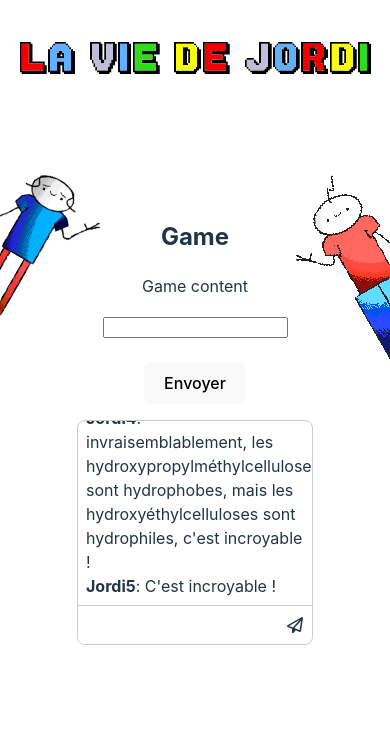
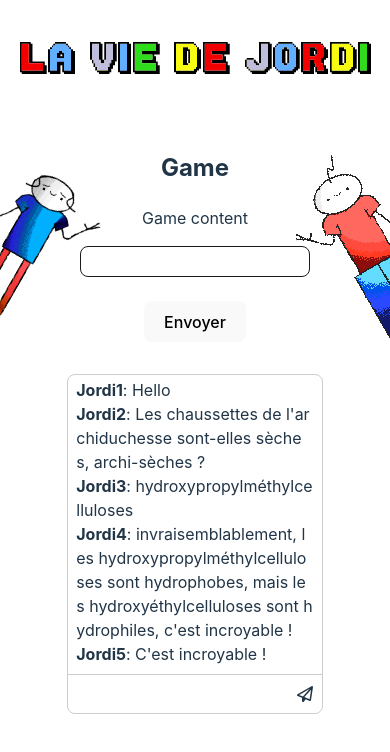
Before and after one commit to Anxton/laviedejordi, a React (Vite) app: page / in a window 390 px wide. Both pictures are taken after typing "Sample" into the empty fields and a click on the button "Envoyer". Shown: the top 752 px of the page. Built offline with nearby package versions, Linux system fonts and the light colour scheme.

Commit message:
style: Update CSS to improve layout and responsiveness

```diff
--- a/src/App.css
+++ b/src/App.css
@@ -1,4 +1,6 @@
 :root {
+  height: 100dvh;
+  width: 100%;
   font-family: Inter, system-ui, Avenir, Helvetica, Arial, sans-serif;
   line-height: 1.5;
   font-weight: 400;
@@ -15,11 +17,10 @@
 }
 
 body {
+  height: 100%;
+  width: 100%;
   margin: 0;
-  display: flex;
-  place-items: center;
   min-width: 320px;
-  min-height: 100vh;
 }
 
 button {
@@ -34,11 +35,29 @@ button {
   transition: border-color 0.25s;
 }
 button:hover {
-  border-color: #646cff;
+  /* border-color: #646cff; */
 }
 button:focus,
-button:focus-visible {
-  outline: 4px auto -webkit-focus-ring-color;
+button:focus-visible,input {
+  /* outline: 4px auto -webkit-focus-ring-color; */
+  outline: 0;
+}
+
+input {
+  -webkit-appearance: none;
+  -moz-appearance: none;
+  appearance: none;
+  border-radius: 8px;
+  border: 1px solid #1a1a1a;
+  padding: 0.5em;
+  /* font-size: 1em; */
+
+  /* background-color: #1a1a1a; */
+
+  transition: border-color 0.25s;
+
+  font-family: inherit;
+
 }
 
 @media (prefers-color-scheme: light) {
--- a/src/components/chat/Chat.css
+++ b/src/components/chat/Chat.css
@@ -1,17 +1,28 @@
 .chat {
+  width: 65%;
+  height: 40%;
   display: flex;
   flex-direction: column;
-  width: 60%;
   border: 1px solid #ccc;
   border-radius: 8px;
   overflow: hidden;
 }
 
 .messages {
+  height: 100%;
+  width: 100%;
+  display: flex;
+  flex-direction: column;
   text-align: left;
   overflow-y: auto;
-  height: 20vh;
   padding: 0.5em;
+  box-sizing: border-box;
+}
+
+.message {
+  /* overflow */
+  overflow-wrap: break-word;
+  word-break: break-all;
 }
 
 .send {
@@ -23,6 +34,8 @@
 .send input {
   width: 100%;
   border: 0;
+  border-radius: 0;
+  border-bottom-left-radius: 8px;
   padding: 0.5em;
 }
 
--- a/src/components/chat/Chat.tsx
+++ b/src/components/chat/Chat.tsx
@@ -6,29 +6,24 @@ import ChatMessage from "./ChatMessage";
 function Chat({ username }: { username: string }) {
   const [messages, setMessages] = useState([
     {
-      id: 1,
       author: "Jordi1",
       message: "Hello",
     },
     {
-      id: 2,
       author: "Jordi2",
       message:
         "Les chaussettes de l'archiduchesse sont-elles sèches, archi-sèches ?",
     },
     {
-      id: 3,
       author: "Jordi3",
       message: "hydroxypropylméthylcelluloses",
     },
     {
-      id: 4,
       author: "Jordi4",
       message:
         "invraisemblablement, les hydroxypropylméthylcelluloses sont hydrophobes, mais les hydroxyéthylcelluloses sont hydrophiles, c'est incroyable !",
     },
     {
-      id: 5,
       author: "Jordi5",
       message: "C'est incroyable !",
     },
@@ -37,20 +32,16 @@ function Chat({ username }: { username: string }) {
   useEffect(() => {
     // scroll to bottom
     const messagesDiv = document.querySelector(".messages");
-    if (messagesDiv) {
-      messagesDiv.scrollTop = messagesDiv.scrollHeight;
-    }
+    messagesDiv!.scrollTo({
+      top: messagesDiv!.scrollHeight,
+      behavior: "smooth",
+    });
   }, [messages]);
-
-  function randomId() {
-    return Math.floor(Math.random() * 1000000);
-  }
 
   function sendMessage(event: React.FormEvent<HTMLFormElement>) {
     event.preventDefault();
     const formData = new FormData(event.currentTarget);
     const newMessage = {
-      id: randomId(),
       author: username,
       message: formData.get("message") as string,
     };
@@ -58,10 +49,8 @@ function Chat({ username }: { username: string }) {
     setMessages([...messages, newMessage]);
     // clear the input
     const input = event.currentTarget.querySelector("input");
-    if (input) {
-      input.value = "";
-    }
-    // send the message to the server using websockets
+    input!.value = "";
+    // send the message to the server using websocket
   }
 
   return (
--- a/src/components/chat/ChatMessage.tsx
+++ b/src/components/chat/ChatMessage.tsx
@@ -6,9 +6,9 @@ function ChatMessage({
   message: string;
 }) {
   return (
-    <div className="message">
+    <span className="message">
       <strong>{username}</strong>: {message}
-    </div>
+    </span>
   );
 }
 
--- a/src/components/content/Content.css
+++ b/src/components/content/Content.css
@@ -6,7 +6,7 @@
   justify-content: center;
   align-items: center;
 
-  gap: 1em;
+  gap: 2em;
 }
 
 /* --- Image Styles --- */
@@ -33,6 +33,8 @@
   rotate: -30deg;
   width: 30vw;
   right: -10vw;
+
+  translate: 0 -10%;
 }
 
 .img-bottom {
--- a/src/components/root/Root.css
+++ b/src/components/root/Root.css
@@ -1,5 +1,5 @@
 #root {
-  height: 100vh;
+  height: 100%;
   width: 100vw;
   margin: 0 0;
   text-align: center;
```
Also changed, not shown: src/components/chat/ChatMessage.css (deleted).
